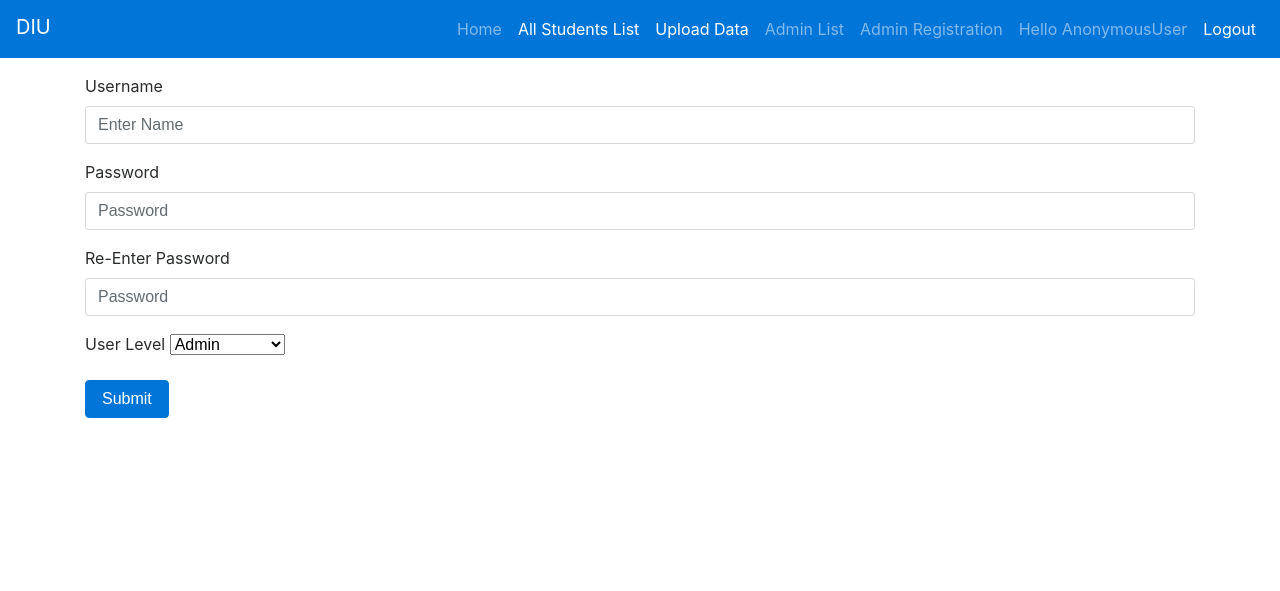
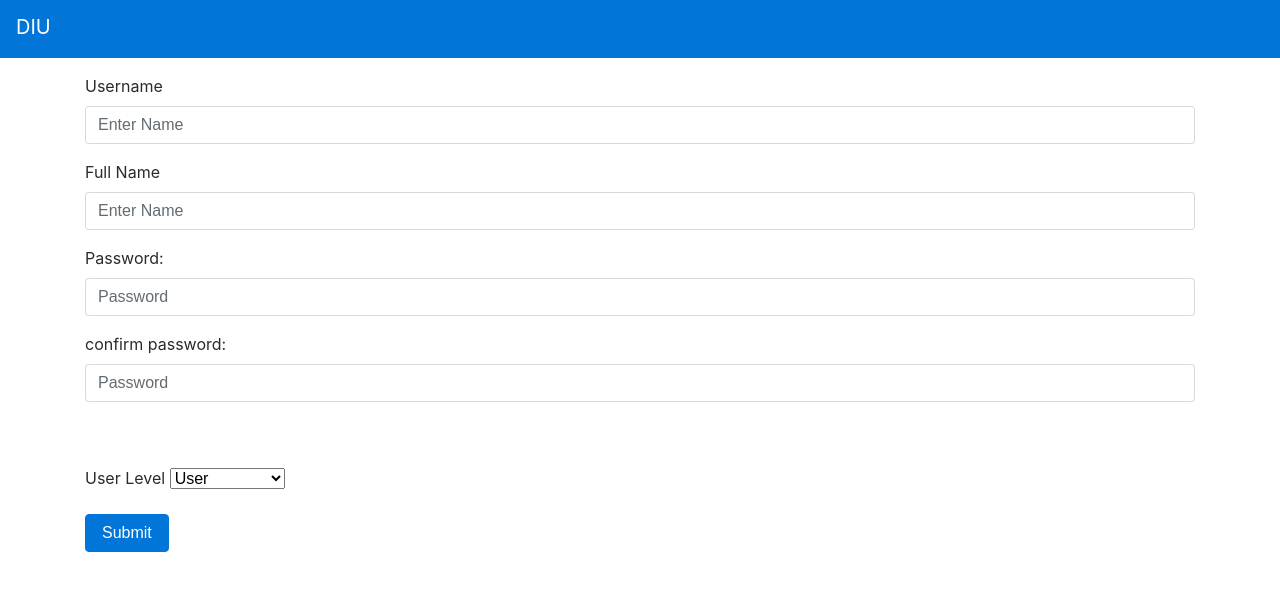
Before and after one commit to fuadwasi/topc_site, a Django app: template TOPC_Reg_SYS/templates/signup.html in a window 1280 px wide. Shown: the top 591 px of the page. Run offline with Django 3.2, Linux system fonts and the light colour scheme; the template is opened without the code that fills it, so the values that code supplies are empty; some libraries are stand-ins or nearby versions.

Commit message:
sign up again

```diff
--- a/TOPC_Reg_SYS/templates/signup.html
+++ b/TOPC_Reg_SYS/templates/signup.html
@@ -21,63 +21,105 @@
     </div>
     <div class="navbar-collapse collapse" id="collapsingNavbar">
 
-       <ul class="navbar-nav ml-auto">
+        <ul class="navbar-nav ml-auto">
 
 
-            <li class="nav-item">
-                <a class="nav-link" href={% url "home" %}>Home <span class="sr-only">Home</span></a>
-            </li>
-
-
-            <li class="nav-item active">
-                <a class="nav-link" href={% url "all_std" %}>All Students List</a>
-            </li>
-            <li class="nav-item active">
-                <a class="nav-link" href={% url "upload" %}>Upload Data</a>
-            </li>
-            <li class="nav-item">
-                <a class="nav-link" href={% url "users" %}>Admin List</a>
-            </li>
-            <li class="nav-item">
-                <a class="nav-link" href={% url "signup" %}>Admin Registration</a>
-            </li>
-
-
-
-            <li class="nav-item ">
-                <a class="nav-link" href={% url "home" %}>Hello {{user}}</a>
-            </li>
-
-            <li class="nav-item active">
-                <a class="nav-link" href="/logout/">Logout</a>
-            </li>
+            {#            <li class="nav-item">#}
+            {#                <a class="nav-link" href={% url "home" %}>Home <span class="sr-only">Home</span></a>#}
+            {#            </li>#}
+            {##}
+            {##}
+            {#            <li class="nav-item active">#}
+            {#                <a class="nav-link" href={% url "all_std" %}>All Students List</a>#}
+            {#            </li>#}
+            {#            <li class="nav-item active">#}
+            {#                <a class="nav-link" href={% url "upload" %}>Upload Data</a>#}
+            {#            </li>#}
+            {#            <li class="nav-item">#}
+            {#                <a class="nav-link" href={% url "users" %}>Admin List</a>#}
+            {#            </li>#}
+            {#            <li class="nav-item">#}
+            {#                <a class="nav-link" href={% url "signup" %}>Admin Registration</a>#}
+            {#            </li>#}
+            {##}
+            {##}
+            {#            <li class="nav-item ">#}
+            {#                <a class="nav-link" href={% url "home" %}>Hello {{ user }}</a>#}
+            {#            </li>#}
+            {##}
+            {#            <li class="nav-item active">#}
+            {#                <a class="nav-link" href="/logout/">Logout</a>#}
+            {#            </li>#}
         </ul>
     </div>
 </nav>
 
 <div class="container">
-    <form method="post"  id="register-form">
+    <form method="post" id="register-form">
         {% csrf_token %}
         <div class="form-group">
             <label for="username">Username</label>
             <input type="name" class="form-control" id="username"
                    placeholder="Enter Name" name="username">
         </div>
+
         <div class="form-group">
-            <label for="pass1">Password</label>
-            <input type="password" class="form-control" id="pass1" placeholder="Password" name="password">
+            <label for="username">Full Name</label>
+            <input type="name" class="form-control" id="username"
+                   placeholder="Enter Name" name="username">
         </div>
+
+        {#        <div class="form-group">#}
+        {#            <label for="username">Email</label>#}
+        {#            <input type="name" class="form-control" id="username"#}
+        {#                   placeholder="Enter Name" name="username">#}
+        {#        </div>#}
+
+
+
+        <script src="https://ajax.googleapis.com/ajax/libs/jquery/2.1.1/jquery.min.js"></script>
         <div class="form-group">
-            <label for="pass2">Re-Enter Password</label>
-            <input type="password" class="form-control" id="pass2" placeholder="Password" name="password2">
+
+            <label for="pass1">Password:</label>
+            <input type="password" class="form-control" name="password" id="password" placeholder="Password"/>
+
+
         </div>
+
         <div class="form-group">
-            <label for="pass2">User Level</label>
+            <label for="pass2">confirm password:
+
+
+            </label>
+            <input type="password" class="form-control" name="confirm_password" id="confirm_password"
+                   placeholder="Password"/><br>
+            <span id='message'></span><br>
+        </div>
+
+        <script>
+            $('#password, #confirm_password').on('keyup', function () {
+                if ($('#password').val() == $('#confirm_password').val()) {
+                    $('#message').html('Matching').css('color', 'green');
+                } else
+                    $('#message').html('Not Matching').css('color', 'red');
+            });
+        </script>
+        {#        <div class="form-group">#}
+        {#            <label for="pass1">Password</label>#}
+        {#            <input type="password" class="form-control" id="pass1" placeholder="Password" name="password">#}
+        {#        </div>#}
+        {#        <div class="form-group">#}
+        {#            <label for="pass2">Re-Enter Password</label>#}
+        {#            <input type="password" class="form-control" id="pass2" placeholder="Password" name="password2">#}
+        {#        </div>#}
+        <div class="form-group">
+            <label>User Level</label>
 
             <select name="u_level" required="true">
-                    <option value="admin">Admin</option>
-                    <option value="superuser">Super Admin</option>
-                </select>
+                <option value="user">User</option>
+                <option value="admin">Admin</option>
+                <option value="superuser">Super Admin</option>
+            </select>
         </div>
 
         <button type="submit" id="form-submit" class="btn btn-primary">Submit</button>
--- a/TOPC_Reg_SYS/urls.py
+++ b/TOPC_Reg_SYS/urls.py
@@ -7,4 +7,9 @@ urlpatterns = [
     path('login/', views.login, name="login"),
     path('logout/', views.user_logout, name='logout'),
     path('ush/', views.ush, name="ush"),
+    path('signup/', views.signup, name="signup"),
+    path('users/',views.users,name="users"),
+    path('r_set/<int:id>', views.r_set,name='r_set'),
+
+
 ]
```
Also changed, not shown: TOPC_Reg_SYS/templates/user_home.html (+4 -4 lines), TOPC_Reg_SYS/views.py (+44 -1 lines), db.sqlite3.
